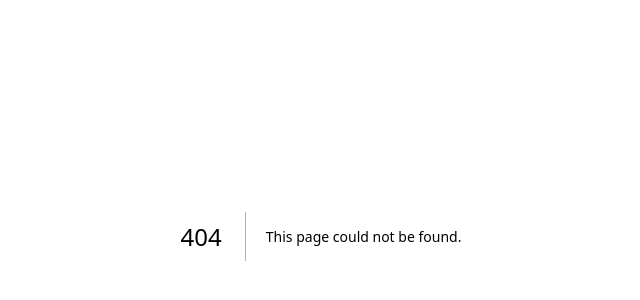
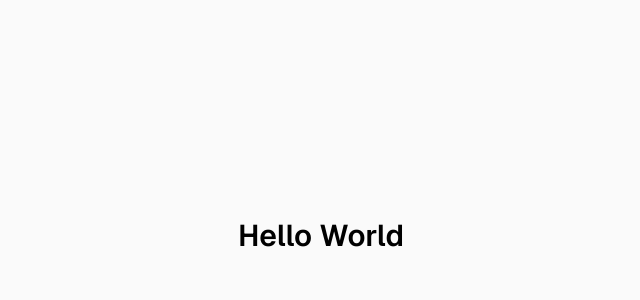
Before and after one commit to Labiless/nikita-bday, a Next.js app: page /texel in a window 1280 px wide. Before the commit this address had no page. Shown: the part 164-464 px from the top of the page, without its empty margins (319-959 px from the left). Built offline with nearby package versions, Linux system fonts and the light colour scheme.

Commit message:
feat: added texel route

```diff
--- /dev/null
+++ b/src/app/texel/page.tsx
@@ -0,0 +1,9 @@
+export default function Texel() {
+  return (
+    <div className="flex flex-1 items-center justify-center bg-zinc-50 font-sans dark:bg-black">
+      <h1 className="text-3xl font-semibold text-black dark:text-zinc-50">
+        Hello World
+      </h1>
+    </div>
+  );
+}
```
